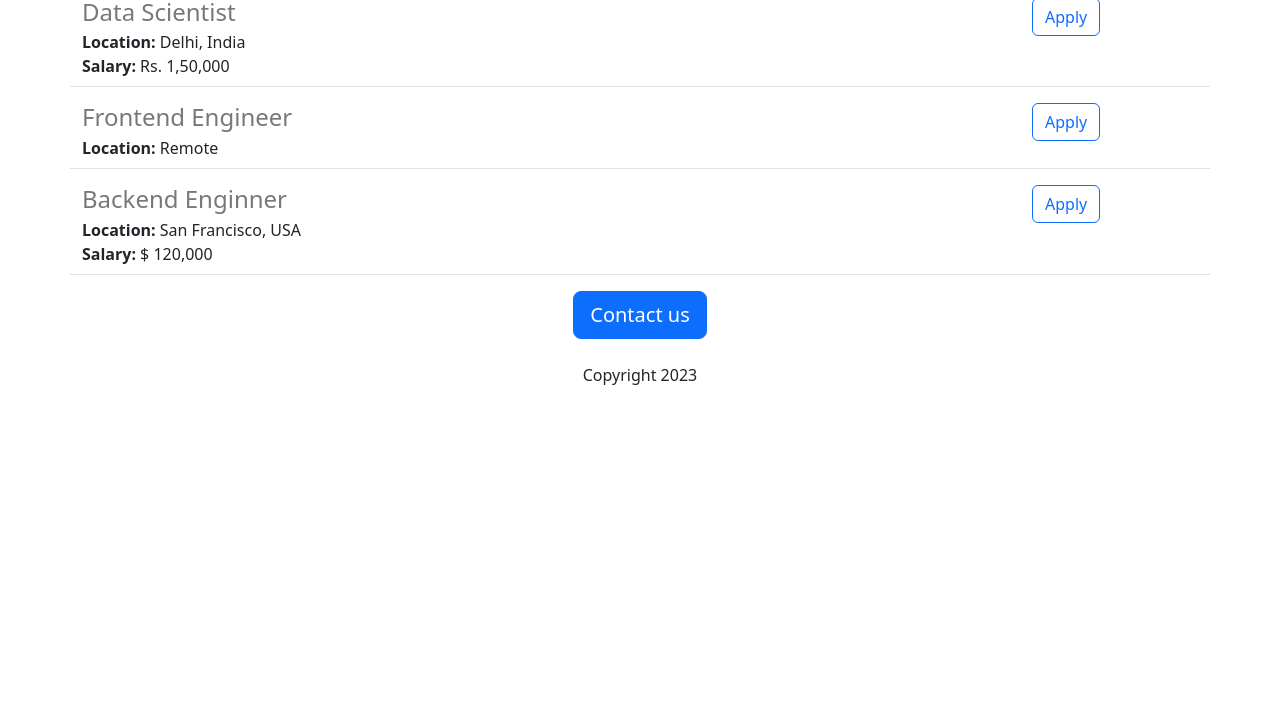
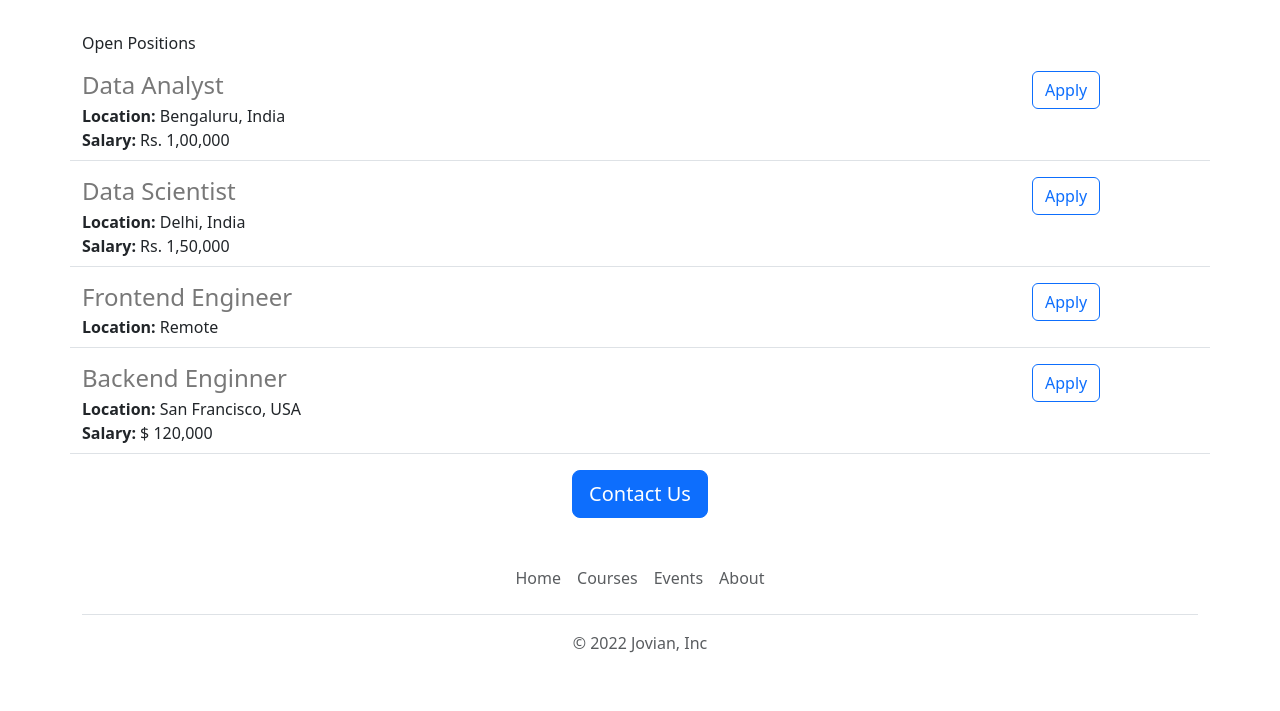
Before and after one commit to sibasispradhan/siyashakti-career, a Flask app: page / in a window 1280 px wide. Shown: the part 777-1488 px from the top of the page. Before the commit the page ends 1162 px from the top, so only its background shows below. Run offline with Flask 2, Linux system fonts and the light colour scheme.

Commit message:
new changes added nav and footer

```diff
--- /dev/null
+++ b/templates/footer.html
@@ -0,0 +1,12 @@
+<div class="container">
+  <footer class="py-3 my-4">
+    <ul class="nav justify-content-center border-bottom pb-3 mb-3">
+      <li class="nav-item"><a  target="_blank" href="https://www.jovian.ai" class="nav-link px-2 text-muted">Home</a></li>
+      <li class="nav-item"><a  target="_blank" href="https://jovian.ai/learn" class="nav-link px-2 text-muted">Courses</a></li>
+
+      <li class="nav-item"><a target="_blank" href="https://jovian.ai/events" class="nav-link px-2 text-muted">Events</a></li>
+      <li class="nav-item"><a  target="_blank" href="https://jovian.ai/about" class="nav-link px-2 text-muted">About</a></li>
+    </ul>
+    <p class="text-center text-muted">&copy; 2022 Jovian, Inc</p>
+  </footer>
+</div>
--- a/templates/home.html
+++ b/templates/home.html
@@ -13,13 +13,20 @@
       }
     </style>
     <body>
+      {% include 'nav.html' %}
+      <img class="img-fluid" id="banner" src="static/banner.jpeg" >
       <div class="container">
         <h1 class="text-center mt-2 mb-4">{{company_name}} Careers</h1>
-        <img class="img-fluid" id="banner" src="https://jovian-careers-website.aakashns.repl.co/static/banner.jpeg" >
-        <h2 class="text-center mt-2 mb-4">About us</h2>
-        <p class="lead">
-          Lorem ipsum dolor sit amet, consectetur adipiscing elit, sed do eiusmod tempor incididunt ut labore et dolore magna aliqua. Ut enim ad minim veniam, quis nostrud exercitation ullamco laboris nisi ut aliquip ex ea commodo consequat. Duis aute irure dolor in reprehenderit in voluptate velit esse cillum dolore eu fugiat nulla pariatur. Excepteur sint occaecat cupidatat non proident, sunt in culpa qui officia deserunt mollit anim id est laborum.
-        </p>
+        <div class="row" style="margin-bottom:32px">
+        <div class="col-md-6">
+      <p class="lead">
+        At {{company_name}}, we’re on a mission to build the most highly reputed technical university in the world, and we’re building it completely online. Our flagship data science program helps working professionals with a background in programming or analytics make a career transition to data science. We also offer several free beginner-friendly courses and have a fast-growing community of 200,000+ users.
+      </p>
+        </div>
+        <div class="d-none d-md-block col-md-6">
+        <img src="/static/people.jpeg" style="height:320px;border-radius:4px;">
+        </div>
+      </div
         <h2 class="text-center mt-2 mb-4">
           Open Positions
         </h2>
@@ -29,10 +36,10 @@
           {% endfor %}
         </p>
         <div class="text-center">
-          <button class="btn btn-primary btn-lg">Contact us</button>
-          <p class="mt-4">Copyright 2023</p>
+      <a class="btn btn-primary btn-lg" href="mailto:hello@test.com?subject=Question%20about%20Job%20Opernings&body=My%20name%3A%20%3Cyour%20name%20here%3E%0D%0A%0D%0AMy%20questions%3A%20%3Center%20question%20here%3E%0D%0A">Contact Us</a>
+      </div>
         </div>
-        </div>
+      {% include 'footer.html' %}
     </body>
   </head>
 </html>
--- a/templates/jobitem.html
+++ b/templates/jobitem.html
@@ -1,12 +1,21 @@
-<div class="border-bottom row" style="margin-bottom: 16px;padding-bottom:8px;">
-  <div class='col-10'>
-  <h4 style="color:rgb(120,120,120); margin-bottom:4px;">{{job['title']}}</h4>
-  <div><b>Location:</b> {{job['location']}}</div>
-  {% if 'salary' in job %}
-  <div><b>Salary:</b> {{job['salary']}}</div>
-  {% endif %}
+
+<div class="border-bottom row" style="margin-bottom:16px;padding-bottom:8px;">
+  <div class="col-10">
+    <h4
+      style="color:rgb(120,120,120); margin-bottom:4px;">
+      {{job['title']}}
+    </h4>
+    <div>
+      <b>Location:</b> {{job['location']}}
+    </div>
+    {% if 'salary' in job %}
+    <div>
+      <b>Salary:</b> {{job['salary']}}
+    </div>
+    {% endif %}
   </div>
-  <div class='col-2'>
-  <button type='button' class='btn btn-outline-primary'>Apply</button>
+  <div class="col-2 padding-right:16px">
+    <a href="mailto:hello@jovian.ai?subject=Application%20for%20{{job['title']}}&body=My%20name%3A%20%3Cyour%20name%20here%3E%0D%0A%0D%0AMy%20Resume%20link%3A%20%3Cresume%20link%3E%0D%0A%0D%0AMy%20LinkedIn%20link%3A%20%3Clinkedin%20in%3E%0D%0A%0D%0A" type="button" class="btn btn-outline-primary float-right align-middle" >Apply</a>
   </div>
+
 </div>
--- /dev/null
+++ b/templates/nav.html
@@ -0,0 +1,9 @@
+<nav class="navbar shadow-sm fixed-top bg-white">
+  <div class="container-fluid">
+    <a class="navbar-brand" href="#">
+      <img src="/static/logo.svg" alt="" width="30" height="24" class="d-inline-block align-text-top">
+      {{company_name}}
+    </a>
+  </div>
+</nav>
+<div style="height:56px"></div>
```
Also changed, not shown: static/banner.jpeg (added), static/logo.svg (added), 1 other file.
